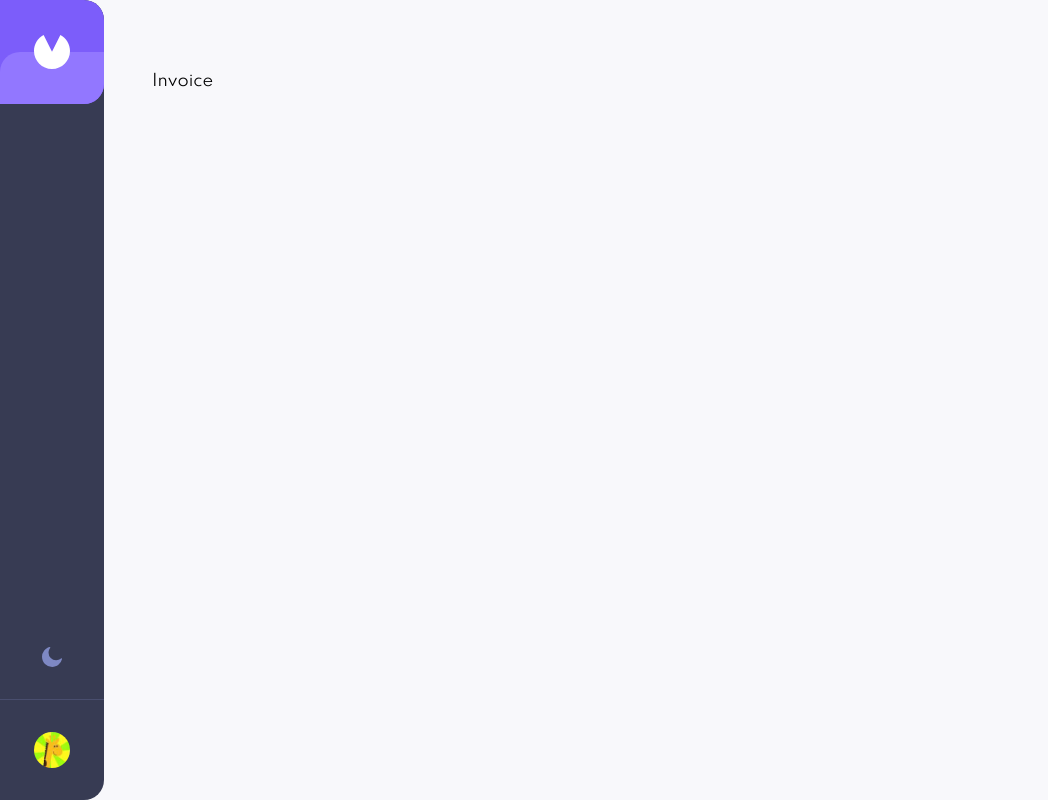
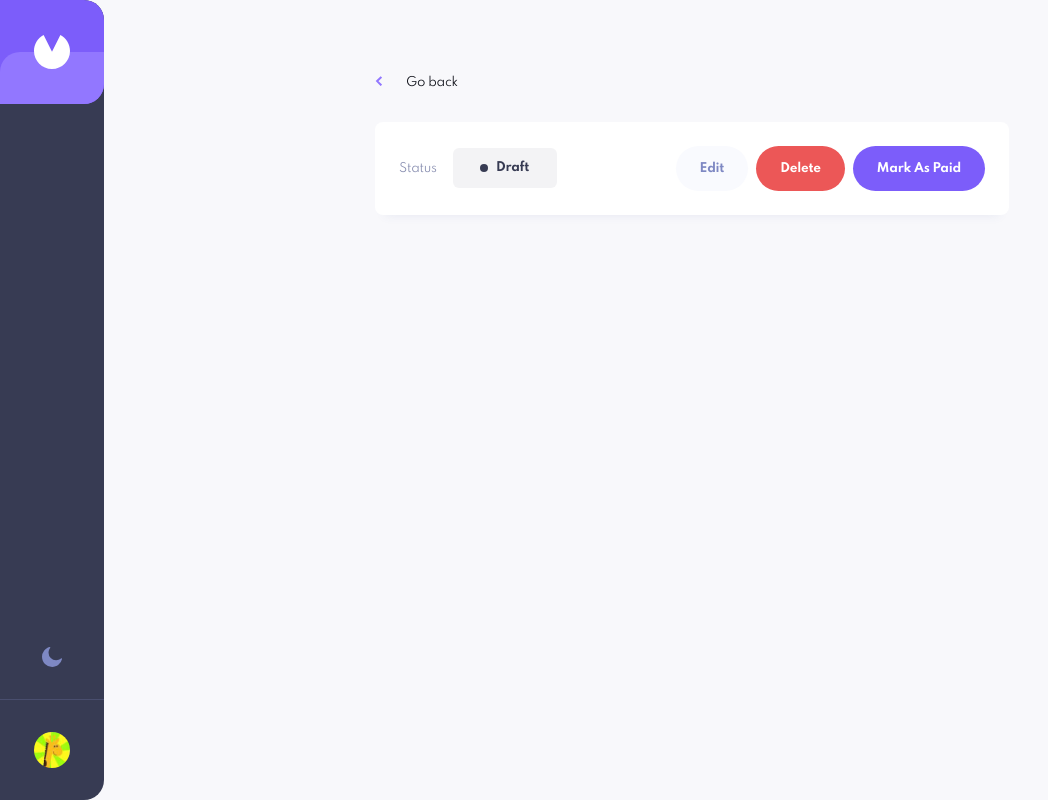
Before and after one commit to RahulGandhi14/invoice, a React (Create React App) app: page /invoice/1 in a window 1280 px wide. Shown: the whole page, without its empty margins (0-1048 px from the left). Built offline with nearby package versions, Linux system fonts and the light colour scheme.

Commit message:
feat/ Added invoice header

```diff
--- a/src/components/Home/index.tsx
+++ b/src/components/Home/index.tsx
@@ -1,15 +1,8 @@
 import { useState } from 'react'
-import styled from 'styled-components'
 import InvoiceForm from '../InvoiceForm'
+import { PageWrapper } from '../styled/shared'
 import Header from './Header'
 import InvoiceList from './InvoiceList'
-
-const Wrapper = styled.div`
-    width: 100%;
-    max-width: 45.625rem;
-    height: 100%;
-    margin: auto;
-`
 
 const Home = () => {
     const [open, setOpen] = useState<boolean>(false)
@@ -17,10 +10,10 @@ const Home = () => {
     return (
         <>
             <InvoiceForm open={open} setOpen={setOpen} />
-            <Wrapper>
+            <PageWrapper>
                 <Header setOpen={setOpen} />
                 <InvoiceList />
-            </Wrapper>
+            </PageWrapper>
         </>
     )
 }
--- /dev/null
+++ b/src/components/Invoice/BackBtn.tsx
@@ -0,0 +1,29 @@
+import { motion } from 'framer-motion'
+import React from 'react'
+import styled from 'styled-components'
+import { themeType } from '../styled/Theme'
+import { fontStyle1 } from '../styled/Typography'
+import LeftArrow from '../../assets/icon-arrow-left.svg'
+
+const Link = styled(motion.a)`
+    ${fontStyle1}
+    text-decoration: none;
+    color: ${({ theme }: themeType) => theme.color.text.link};
+    display: inline-block;
+    margin-bottom: 2rem;
+
+    span {
+        margin-left: 1.5rem;
+    }
+`
+
+const BackBtn = () => {
+    return (
+        <Link href="/">
+            <img src={LeftArrow} alt="Back" />
+            <span>Go back</span>
+        </Link>
+    )
+}
+
+export default BackBtn
--- /dev/null
+++ b/src/components/Invoice/InvoiceHeader.tsx
@@ -0,0 +1,52 @@
+import React from 'react'
+import styled from 'styled-components'
+import { EInvoiceStatus } from '../../data/Form'
+import Button from '../styled/Button'
+import InvoiceStatus from '../styled/InvoiceStatus'
+import { CardWrapper } from '../styled/shared'
+import { fontStyle1 } from '../styled/Typography'
+
+const Card = styled('div')`
+    ${CardWrapper}
+    display: flex;
+    justify-content: space-between;
+`
+
+const Text = styled('p')`
+    ${fontStyle1}
+`
+
+const Status = styled('div')`
+    display: flex;
+    align-items: center;
+    gap: 1rem;
+`
+
+const ActionButtons = styled('div')`
+    display: flex;
+    gap: 0.5rem;
+`
+
+const InvoiceHeader = () => {
+    return (
+        <Card>
+            <Status>
+                <Text>Status</Text>
+                <InvoiceStatus status={EInvoiceStatus.DRAFT} />
+            </Status>
+            <ActionButtons>
+                <Button type="button" variant="secondary">
+                    Edit
+                </Button>
+                <Button type="button" variant="danger">
+                    Delete
+                </Button>
+                <Button type="button" variant="primary">
+                    Mark As Paid
+                </Button>
+            </ActionButtons>
+        </Card>
+    )
+}
+
+export default InvoiceHeader
--- /dev/null
+++ b/src/components/Invoice/index.tsx
@@ -0,0 +1,19 @@
+import { PageWrapper } from '../styled/shared'
+import styled from 'styled-components'
+import BackBtn from './BackBtn'
+import InvoiceHeader from './InvoiceHeader'
+
+const Wrapper = styled(PageWrapper)`
+    padding: 0 3rem;
+`
+
+const Invoice = () => {
+    return (
+        <Wrapper>
+            <BackBtn />
+            <InvoiceHeader />
+        </Wrapper>
+    )
+}
+
+export default Invoice
--- a/src/components/InvoiceForm/ItemList.tsx
+++ b/src/components/InvoiceForm/ItemList.tsx
@@ -26,7 +26,7 @@ const ItemList: React.FC = () => {
                         ))}
                         <Button
                             type="button"
-                            variant="quaternary"
+                            variant="secondary"
                             wide
                             onClick={() =>
                                 helpers.push({
--- a/src/components/styled/Button.tsx
+++ b/src/components/styled/Button.tsx
@@ -3,7 +3,7 @@ import { themeType } from './Theme'
 import { fontStyle1 } from './Typography'
 
 interface BtnProps {
-    variant?: 'primary' | 'secondary' | 'tertiary' | 'quaternary'
+    variant?: 'primary' | 'secondary' | 'tertiary' | 'danger'
     wide?: boolean
 }
 
@@ -57,13 +57,13 @@ const Button = styled.button<BtnProps>`
         `}
 
     ${({ theme, variant }: BtnType) =>
-        variant === 'quaternary' &&
+        variant === 'danger' &&
         css`
-            background: ${theme.color.btn.quaternary.bg};
-            color: ${theme.color.btn.quaternary.text};
+            background: ${theme.color.btn.danger.bg};
+            color: ${theme.color.btn.danger.text};
 
             :hover {
-                background: ${theme.color.btn.quaternary.hover};
+                background: ${theme.color.btn.danger.hover};
             }
         `}
 `
--- a/src/components/styled/Theme.ts
+++ b/src/components/styled/Theme.ts
@@ -31,7 +31,7 @@ export interface themeType {
                     hover: string
                     text: string
                 }
-                quaternary: {
+                danger: {
                     bg: string
                     hover: string
                     text: string
@@ -39,6 +39,7 @@ export interface themeType {
             }
             invoiceItem: {
                 bg: string
+                shadow: string
             }
             invoiceStatus: {
                 bg: string
@@ -98,14 +99,15 @@ export const light = {
                 hover: '#0c0e16',
                 text: '#888eb0',
             },
-            quaternary: {
-                bg: '#F9FAFE',
-                hover: '#DFE3FA',
-                text: '#7E88C3',
+            danger: {
+                bg: '#EC5757',
+                hover: '#FF9797',
+                text: '#ffffff',
             },
         },
         invoiceItem: {
             bg: '#ffffff',
+            shadow: 'rgba(72, 84, 159, 0.100397)',
         },
         invoiceStatus: {
             bg: 'rgba(55, 59, 83, 0.06)',
@@ -164,14 +166,15 @@ export const dark = {
                 hover: '#1e2139',
                 text: '#dfe3fa',
             },
-            quaternary: {
-                bg: '#252945',
-                hover: '#1e2139',
-                text: '#DFE3FA',
+            danger: {
+                bg: '#EC5757',
+                hover: '#FF9797',
+                text: '#ffffff',
             },
         },
         invoiceItem: {
             bg: '#1e2139',
+            shadow: 'rgba(72, 84, 159, 0.100397)',
         },
         invoiceStatus: {
             bg: 'rgba(223, 227, 250, .06)',
--- /dev/null
+++ b/src/components/styled/shared.ts
@@ -0,0 +1,18 @@
+import styled, { css } from 'styled-components'
+import { themeType } from './Theme'
+
+export const PageWrapper = styled('div')`
+    width: 100%;
+    max-width: 45.625rem;
+    height: 100%;
+    margin: auto;
+`
+
+export const CardWrapper = css`
+    background: ${({ theme }: themeType) => theme.color.invoiceItem.bg};
+    transition: background 0.3s ease 0s;
+    padding: 1.5rem;
+    border-radius: 8px;
+    box-shadow: ${({ theme }: themeType) =>
+        `0px 10px 10px -10px ${theme.color.invoiceItem.shadow}`};
+`
--- a/src/pages/Invoice.tsx
+++ b/src/pages/Invoice.tsx
@@ -1,7 +1,12 @@
 import App from '../App'
+import Invoice from '../components/Invoice'
 
-const Invoice = () => {
-    return <App>Invoice</App>
+const InvoicePage = () => {
+    return (
+        <App>
+            <Invoice />
+        </App>
+    )
 }
 
-export default Invoice
+export default InvoicePage
```
